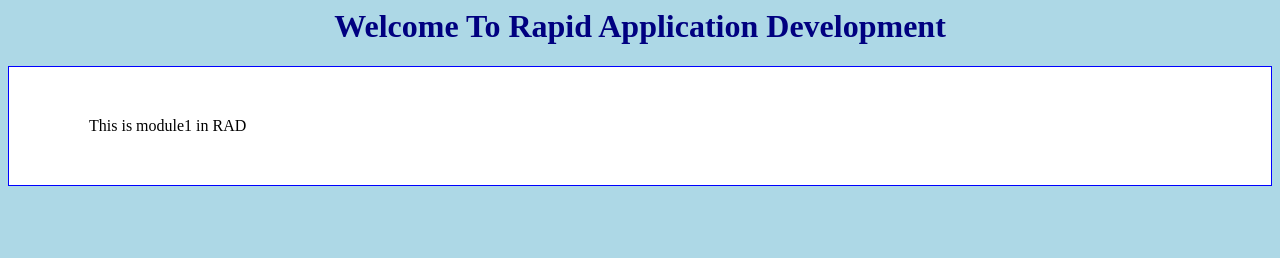
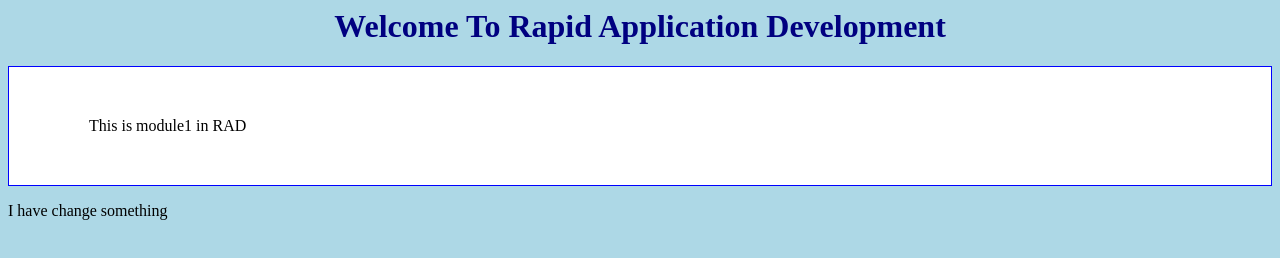
Before and after one commit to ShehanLahiru/GitTutorials, a plain HTML site: page RapidAplicationDevelopment/Module1/index.html in a window 1280 px wide. Drawn offline with Linux system fonts and the light colour scheme.

Commit message:
i modified html file

```diff
--- a/RapidAplicationDevelopment/Module1/index.html
+++ b/RapidAplicationDevelopment/Module1/index.html
@@ -7,5 +7,6 @@
 
 	<body>
 		<div>This is module1 in RAD</div>
+		<p>I have change something <p>
 	</body>
 </HTML>
```
